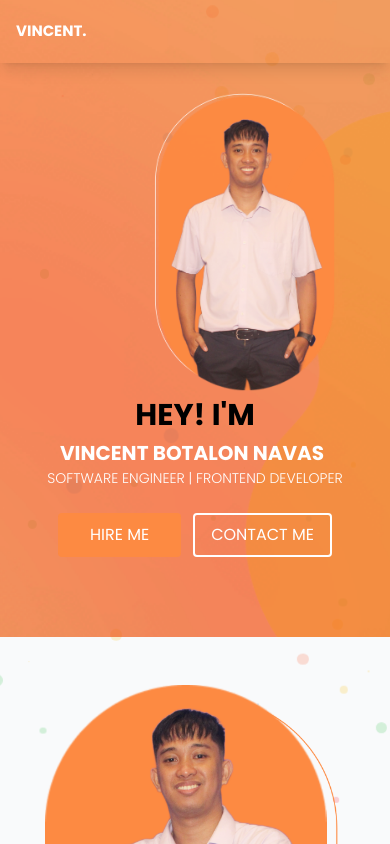
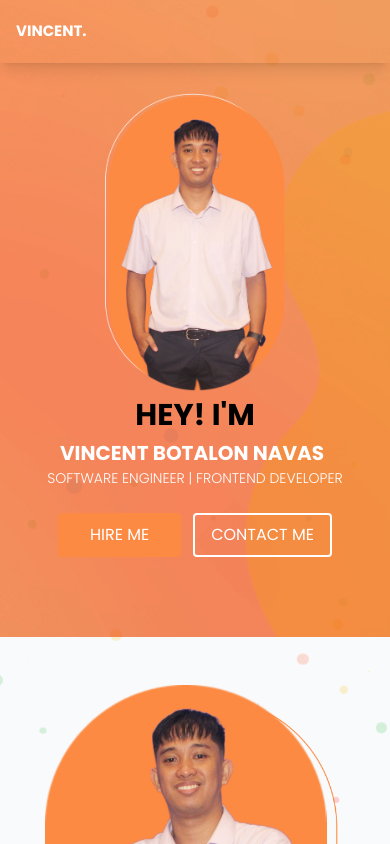
Before and after one commit to NavasVincent/vincent.me, a React (Vite) app: page / in a window 390 px wide. Shown: the top 844 px of the page. Built offline with nearby package versions, Linux system fonts and the light colour scheme; some icons are missing.

Commit message:
mobile responsive

```diff
--- a/src/components/HeroMe.jsx
+++ b/src/components/HeroMe.jsx
@@ -106,12 +106,15 @@ const HeroMe = () => {
   className="w-[250px] z-50 md:w-[200px]"
   width="300"
   initial={{ opacity: 0, x: 50 }}
-          animate={{ opacity: 1, x: 0 }}
-          transition={{ duration: 0.8, ease: "easeOut", delay: 0.3 }}
+  animate={{ opacity: 1, x: 0, y: [0, -5, 0] }}
+  transition={{
+    opacity: { duration: 0.8, ease: "easeOut", delay: 0.3 },
+    x: { duration: 0.8, ease: "easeOut", delay: 0.3 },
+    y: { repeat: Infinity, repeatType: "mirror", duration: 3, ease: "easeInOut" }
+  }}
   whileHover={{ scale: 1.05 }}
-          animate={{ y: [0, -5, 0], opacity: [1, 0.9, 1] }}
-          transition={{ repeat: Infinity, repeatType: "mirror", duration: 3, ease: "easeInOut" }}
 />
+
       </div>
     </section>
   );
```
Lines whose indentation alone changed are shown as unchanged.
